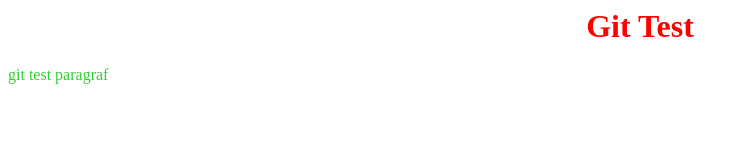
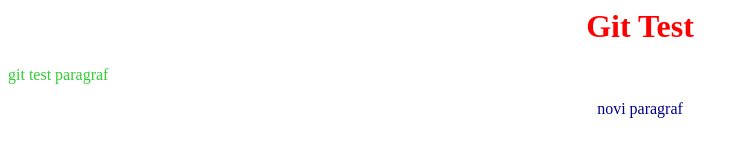
Before and after one commit to milivangit/tester, a plain HTML site: page index.html in a window 1280 px wide. Shown: the whole page, without its empty margins (0-749 px from the left). Drawn offline with Linux system fonts and the light colour scheme.

Commit message:
novi paragraf i stil

```diff
--- a/index.html
+++ b/index.html
@@ -14,6 +14,8 @@
 
         <p>git test paragraf</p>
 
+        <p class="novi">novi paragraf</p>
+
     </div>
 
 </body>
--- a/style.css
+++ b/style.css
@@ -6,3 +6,8 @@ h1 {
 p {
     color: limegreen;
 }
+
+.novi {
+    text-align: center;
+    color: darkblue;
+}
```
